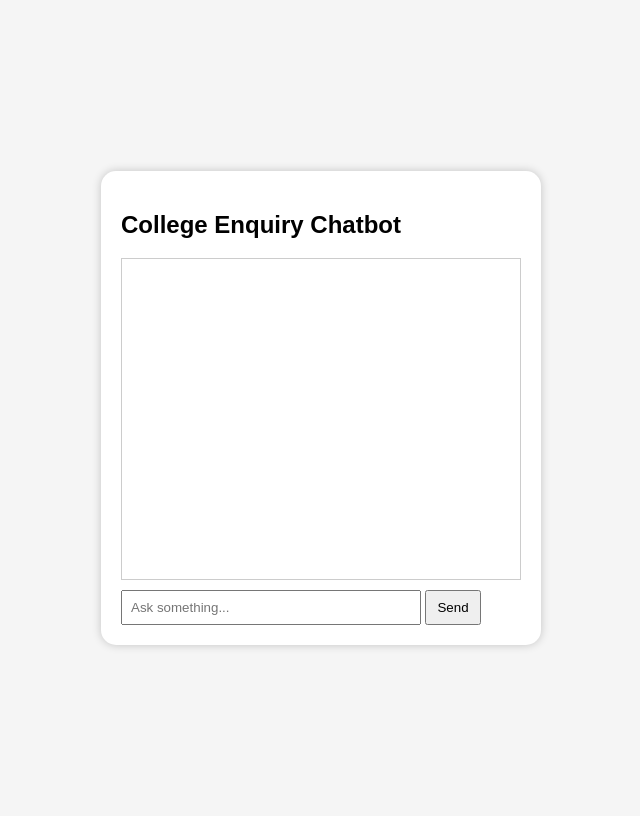
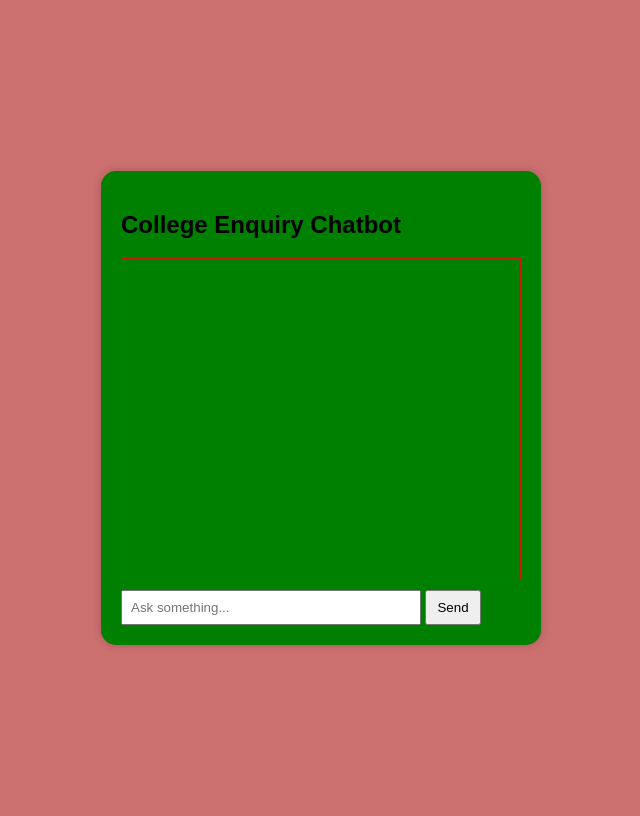
Before and after one commit to Albin92/CLGbot, a Flask app: template api/templates/index.html in a window 1280 px wide. Shown: the whole page, without its empty margins (319-959 px from the left). Run offline with Flask 3, Linux system fonts and the light colour scheme; the template is opened without the code that fills it, so the values that code supplies are empty; parts of the project's set-up code (start-up, migrations or seed data) failed here and were passed over.

Commit message:
css file problem fixed in flask

```diff
--- a/api/app.py
+++ b/api/app.py
@@ -1,5 +1,5 @@
 from flask import Flask, render_template, request, jsonify
-from api.chatbot import get_response
+from chatbot import get_response
 
 app = Flask(__name__)
 
@@ -12,3 +12,5 @@
     user_input = request.form["msg"]
     response = get_response(user_input)
     return jsonify({"response": response})
+if __name__ == "__main__":
+    app.run(debug=True)
--- a/api/templates/style.css
+++ b/api/static/css/style.css
@@ -1,13 +1,13 @@
 body {
   font-family: Arial, sans-serif;
-  background: #f5f5f5;
+  background: #cc7070;
   display: flex;
   justify-content: center;
   align-items: center;
   height: 100vh;
 }
 .chatbox {
-  background: white;
+  background:green;
   padding: 20px;
   border-radius: 15px;
   width: 400px;
@@ -16,7 +16,7 @@
 #chatlog {
   height: 300px;
   overflow-y: auto;
-  border: 1px solid #ccc;
+  border: 1px solid #d01515;
   padding: 10px;
   margin-bottom: 10px;
 }
--- a/api/templates/index.html
+++ b/api/templates/index.html
@@ -3,7 +3,7 @@
 <head>
   <meta charset="UTF-8">
   <title>College Enquiry Chatbot</title>
-  <link rel="stylesheet" href="static/style.css">
+  <link rel="stylesheet" type="text/css" href="{{ url_for('static', filename='css/style.css') }}">
 </head>
 <body>
   <div class="chatbox">
```
